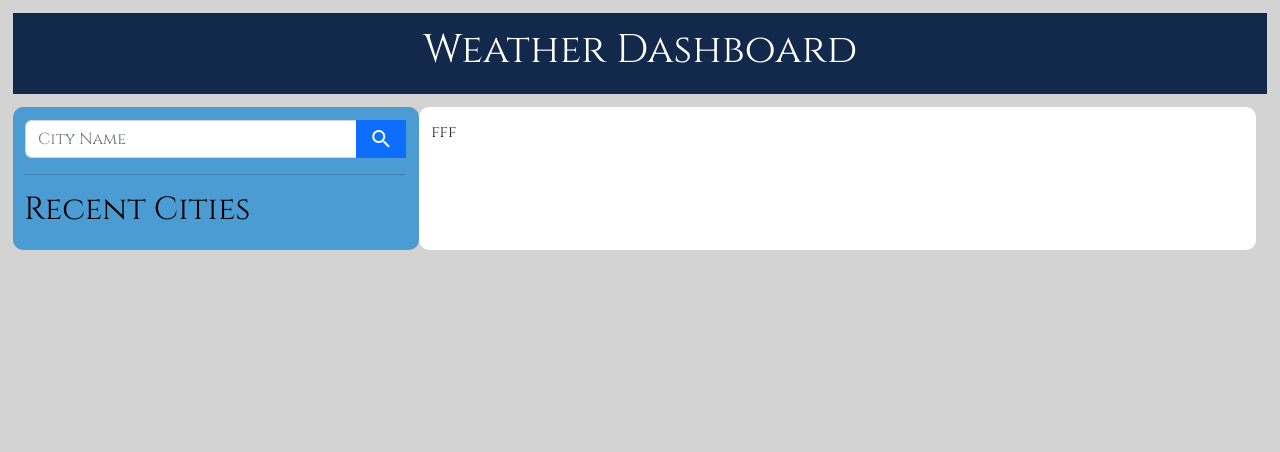
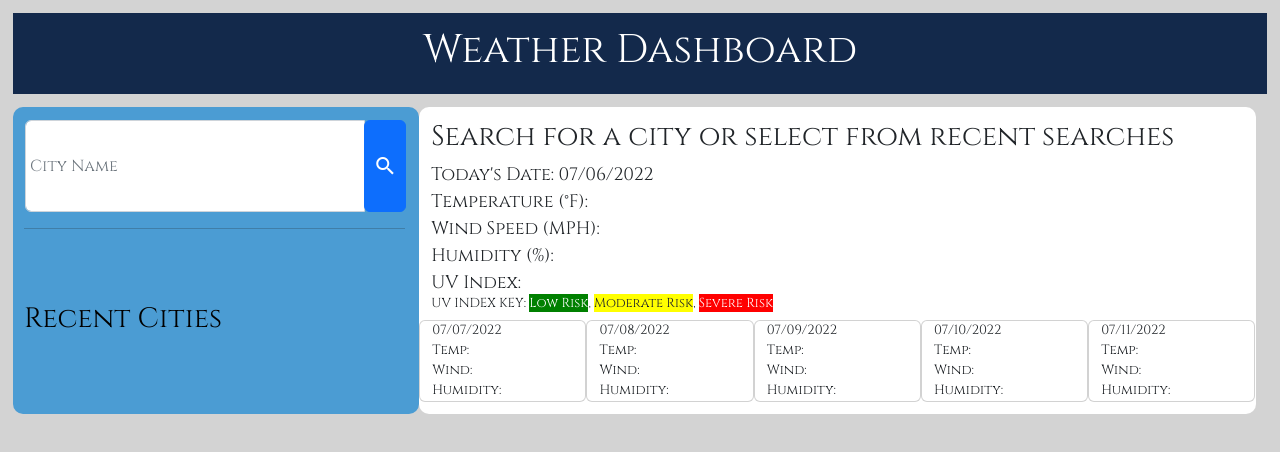
Before and after one commit to ericwittenstein/Unit-6-Challenge, a plain HTML site: page index.html in a window 1280 px wide. Drawn offline with nearby package versions, Linux system fonts and the light colour scheme.

Commit message:
got the layout sorted, fixed save to local storage, fixed adding recently searched to list, fixed initial API pull for weather data, still need to get linking sorted out, plus call for 5 day weather and display of weather data to page

```diff
--- a/assets/script.js
+++ b/assets/script.js
@@ -1 +1,46 @@
-var searchBarEl = document.getElementById('#searchBar');
+// initialize variables from index
+// var searchedCityNameEl = $('#searchBar');
+var savedCitiesEl = $('#savedCities');
+var buttonEl = $('#button');
+var todayTemp = $('#currentTemp');
+var todayWind = $('#currentWind');
+var todayHumid = $('#currentHumid');
+var todayUV = $('#currentUV');
+// var todayDateEl = $('#currentDate');
+var CityEl = $('#displayCity');
+
+// var searchedCityData = new [];
+
+// use moment to set current date and 5 days ahead
+var todayDateEl = $('#currentDate').append(moment().format("MM/DD/YYYY"));
+var date1 = $('#day1Date').append(moment().add(1,'days').format("MM/DD/YYYY"));
+var dat2 = $('#day2Date').append(moment().add(2,'days').format("MM/DD/YYYY"));
+var date3 = $('#day3Date').append(moment().add(3,'days').format("MM/DD/YYYY"));
+var date4 = $('#day4Date').append(moment().add(4,'days').format("MM/DD/YYYY"));
+var date5 = $('#day5Date').append(moment().add(5,'days').format("MM/DD/YYYY"));
+
+// function to save to local storage
+buttonEl.on('click', function (event) {
+    // prevents a default
+    event.preventDefault();
+    // creates a variable that pulls in the input from the search bar
+    var searchedCityNameEl = $(this).siblings("input").val();
+    // saves that variable to local storage
+    localStorage.setItem('new city', searchedCityNameEl);
+    // creates a new list item with that city from local storage
+    savedCitiesEl.append('<li class="list-group-item">' + localStorage.getItem('new city') + '</li>');
+    $("#displayCity").replaceWith('<h3 id="displayCity">' + searchedCityNameEl + '</h3>');
+});
+
+// openweather api key: b0572ae39a1b4f96f4d79c380369edb3
+
+// function to call the API using the requested city
+function getTodayWeather() {
+    var callWeather = 'https://api.openweathermap.org/data/2.5/weather?q=' + localStorage.getItem('new city') + '&units=imperial&appid=b0572ae39a1b4f96f4d79c380369edb3';
+
+    console.log(callWeather);
+}
+
+// event listeners for the save button
+buttonEl.click(getTodayWeather());
+// buttonEl.click(get5DayWeather());
--- a/assets/style.css
+++ b/assets/style.css
@@ -18,7 +18,6 @@ header {
     margin: 1%;
 }
 
-
 .content {
     padding: 1%;
     border-radius: 10px;
@@ -28,12 +27,16 @@ header {
     background-color: var(--accent-color);
 }
 
+#searchBar {
+    padding: 1%;
+}
+
 #searchBox {
     margin-left: 1%;
     background-color: var(--primary-color);
 }
 
-#recentCities h2 {
+#recentCities {
     color: black;
 }
 
@@ -44,3 +47,33 @@ header {
 hr {
     border-style: solid;
 }
+
+#weatherToday {
+    font-size: large;
+}
+
+#weatherToday h6 {
+    font-size: small;
+}
+
+.greenUV {
+    background-color: green;
+    color: white;
+}
+
+.yellowUV {
+    background-color: yellow;
+}
+
+.redUV {
+    background-color: red;
+    color: white;
+}
+
+.savedCities {
+    background-color: white;
+}
+
+card div {
+    font-size: smaller;
+}
--- a/index.html
+++ b/index.html
@@ -5,38 +5,98 @@
     <meta charset="UTF-8" />
     <meta name="viewport" content="width=device-width, initial-scale=1.0" />
     <title>Weather Dashboard</title>
+    <!-- add google font -->
     <link rel="preconnect" href="https://fonts.googleapis.com">
     <link rel="preconnect" href="https://fonts.gstatic.com" crossorigin>
     <link rel="stylesheet" href="https://fonts.googleapis.com/css2?family=Cinzel&display=swap">
-    <script src="https://cdnjs.cloudflare.com/ajax/libs/moment.js/2.29.3/moment.min.js"></script>
+    <!-- link to bootstrap api for css styling -->
     <link rel="stylesheet" href="https://cdn.jsdelivr.net/npm/bootstrap@5.2.0-beta1/dist/css/bootstrap.min.css"
         integrity="sha384-0evHe/X+R7YkIZDRvuzKMRqM+OrBnVFBL6DOitfPri4tjfHxaWutUpFmBp4vmVor" crossorigin="anonymous">
+    <!-- link to google icon for search button -->
     <link rel="stylesheet" href="https://fonts.googleapis.com/icon?family=Material+Icons">
+    <!-- link to custom css -->
     <link rel="stylesheet" href="./assets/style.css" />
 </head>
 
 <body>
+    <!-- header -->
     <header>
         <h1>Weather Dashboard</h1>
     </header>
 
+    <!-- put everything into a main content bar to try and make it easier to organize. Bootstrap's class naming conventions still don't make much sense to me, so lots of trial and error to get here. gotta be a more efficient way but oh well -->
     <mainContent class="container-fluid row">
-        <sidebar id="searchBox" class="content col input-group">
+        <!-- content for the search bar and recent cities access -->
+        <section id="searchBox" class="content col input-group">
             <input type="text" id="searchBar" class="form-control" placeholder="City Name" />
-            <button class="btn btn-primary material-icons" type="submit">search</button>
+            <button id="button" class="btn btn-primary material-icons rounded btn-sm" type="button">search</button>
             <div class="w-100">
                 <hr>
             </div>
-            <div id="recentCities">
-                <h2>Recent Cities</h2>
+            <div id="recentCities" class="w-100">
+                <h3 class="w-100">Recent Cities</h3>
+                <ul id="savedCities" class="list-group">
+                    <!-- <li class="list-group-item">test</li> -->
+                </ul>
             </div>
-        </sidebar>
+        </section>
+        <!-- today's weather in the selected city -->
         <section id="weatherBox" class="content col-8">
-            fff
+            <div id="weatherToday">
+                <h3 id="displayCity">Search for a city or select from recent searches</h3>
+                <div id="currentDate">Today's Date: </div>
+                <div id="icon"></div>
+                <div id="currentTemp">Temperature (°F): </div>
+                <div id="currentWind">Wind Speed (MPH): </div>
+                <div id="currentHumid">Humidity (%): </div>
+                <div id="currentUV">UV Index: </div>
+                <h6>UV INDEX KEY: <span class="greenUV">Low Risk</span>, <span class="yellowUV">Moderate Risk</span>, <span class="redUV">Severe Risk</span></h6>
+            </div>
+            <!-- 5 day forecast section -->
+            <forecast id="forecast5day" class="row row-cols-5 justify-space-around">
+                <card id="day1" class="card col">
+                    <div id="day1Date"></div>
+                    <div id="day1Icon"></div>
+                    <div id="day1Temp">Temp: </div>
+                    <div id="day1Wind">Wind: </div>
+                    <div id="day1Humid">Humidity: </div>
+                </card>
+                <card id="day2" class="card col">
+                    <div id="day2Date"></div>
+                    <div id="day2Icon"></div>
+                    <div id="day2Temp">Temp: </div>
+                    <div id="day2Wind">Wind: </div>
+                    <div id="day2Humid">Humidity: </div>
+                </card>
+                <card id="day3" class="card col">
+                    <div id="day3Date"></div>
+                    <div id="day3Icon"></div>
+                    <div id="day3Temp">Temp: </div>
+                    <div id="day3Wind">Wind: </div>
+                    <div id="day3Humid">Humidity: </div>
+                </card>
+                <card id="day4" class="card col">
+                    <div id="day4Date"></div>
+                    <div id="day4Icon"></div>
+                    <div id="day4Temp">Temp: </div>
+                    <div id="day4Wind">Wind: </div>
+                    <div id="day4Humid">Humidity: </div>
+                </card>
+                <card id="day5" class="card col">
+                    <div id="day5Date"></div>
+                    <div id="day5Icon"></div>
+                    <div id="day5Temp">Temp: </div>
+                    <div id="day5Wind">Wind: </div>
+                    <div id="day5Humid">Humidity: </div>
+                </card>
+            </forecast>
         </section>
     </mainContent>
 
-
+    <!-- link to moment.js for timekeeping -->
+    <script src="https://cdnjs.cloudflare.com/ajax/libs/moment.js/2.29.3/moment.min.js"></script>
+    <!-- links to jquery and custom js files -->
+    <script src="https://code.jquery.com/jquery-3.6.0.min.js"></script>
     <script src="./assets/script.js"></script>
 </body>
 
```
